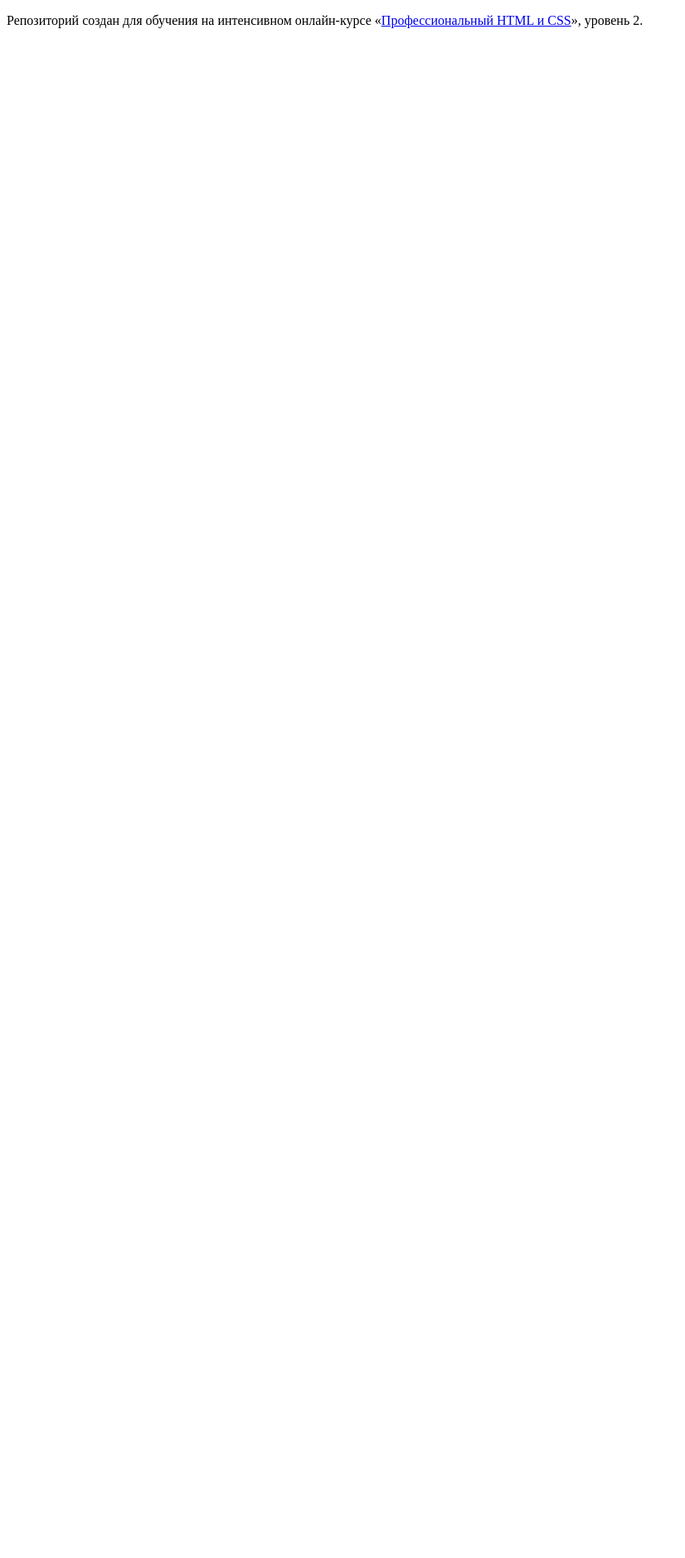
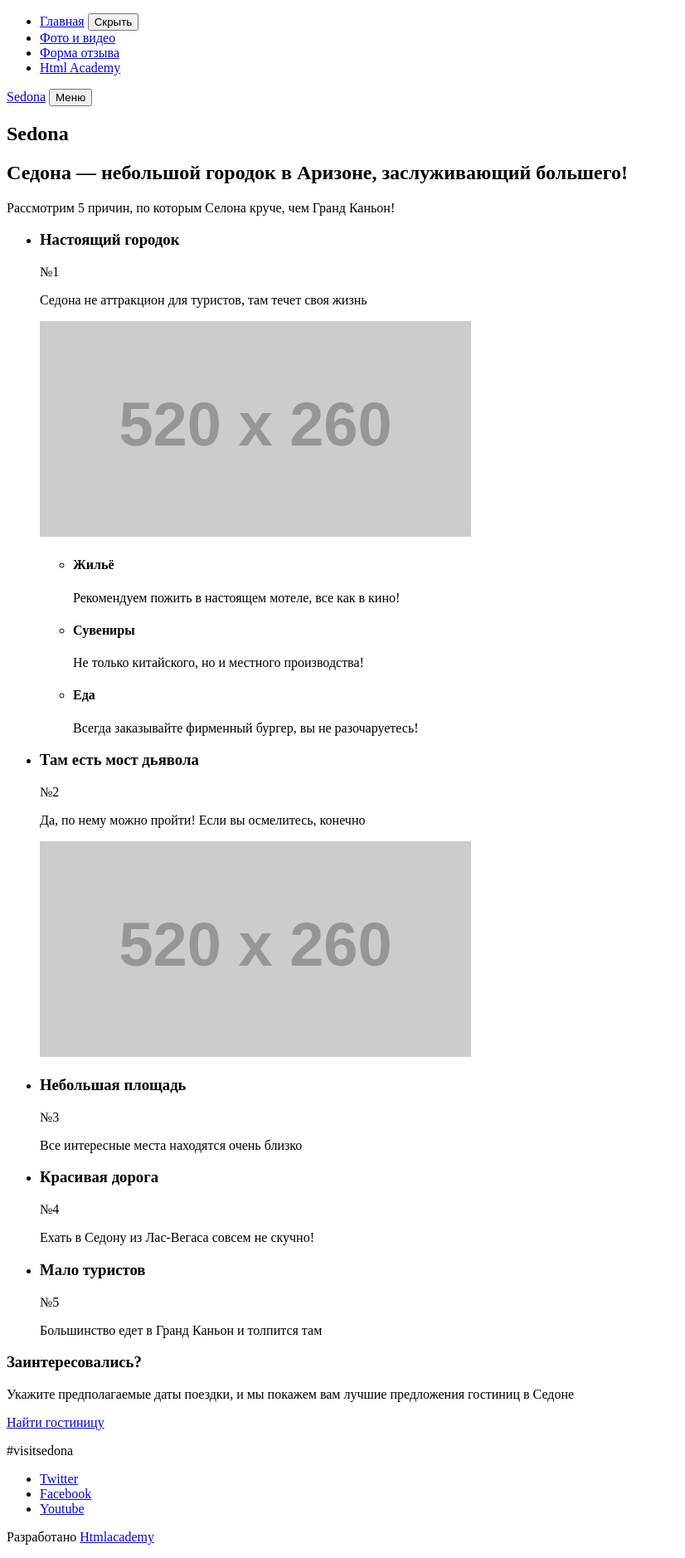
Before and after one commit to mpoliakov/sedona, a website: page source/index.html in a window 1280 px wide. Shown: the whole page at 83% size, without its empty margins (0-826 px from the left). Before the commit the page ends 800 px from the top, so only its background shows below. Drawn offline with Linux system fonts and the light colour scheme; placeholder pictures from the web are drawn by us.

Commit message:
#9 Методичная разметка личного проекта

```diff
--- a/source/index.html
+++ b/source/index.html
@@ -1,12 +1,96 @@
 <!DOCTYPE html>
 <html lang="ru">
-  <head>
-    <meta charset="utf-8">
-    <title>HTML Academy: Седона</title>
-  </head>
-  <body>
-
-    <p>Репозиторий создан для обучения на интенсивном онлайн‑курсе «<a href="https://htmlacademy.ru/intensive/adaptive">Профессиональный HTML и CSS</a>», уровень 2.</p>
-
-  </body>
+<head>
+  <meta charset="utf-8">
+  <title>Седона</title>
+</head>
+<body>
+<header class="header">
+  <nav class="header__site-navigation">
+    <ul class="site-navigation">
+      <li class="site-navigation__item site-navigation__item--active"><a href="index.html">Главная</a>
+        <button class="site-navigation__hide-btn" type="button">Скрыть</button>
+      </li>
+      <li class="site-navigation__item"><a href="photo.html">Фото и видео</a></li>
+      <li class="site-navigation__item"><a href="form.html">Форма отзыва</a></li>
+      <li class="site-navigation__item"><a href="https://htmlacademy.ru/intensive/adaptive">Html Academy</a></li>
+    </ul>
+    <a class="header__sedona-logo sedona-logo" href="/">Sedona</a>
+    <button class="header__menu-btn" type="button">Меню</button>
+    <h1>Sedona</h1>
+  </nav>
+</header>
+<main class="main">
+  <h2 class="main__title">Седона — небольшой городок в Аризоне, заслуживающий большего!</h2>
+  <p class="main__desc">Рассмотрим 5 причин, по которым Селона круче, чем Гранд Каньон!</p>
+  <ul class="reasons-list">
+    <li class="reasons-list__item reason reason--with-photo">
+      <h3 class="reason__title">Настоящий городок</h3>
+      <p class="reason__number">№1</p>
+      <p class="reason__desc">Седона не аттракцион для туристов, там течет своя жизнь</p>
+      <img class="reason__photo" src="http://placehold.it/520x260" width="520" height="260" alt="Фото города">
+      <ul class="advices-list">
+        <li class="advices-list__item advice">
+          <h4 class="advice__title">
+            <span class="advice__icon advice__icon--apartments"></span>
+            Жильё
+          </h4>
+          <p>Рекомендуем пожить в настоящем мотеле, все как в кино!</p>
+        </li>
+        <li class="advices-list__item advice">
+          <h4 class="advice__title">
+            <span class="advice__icon advice__icon--gifts"></span>
+            Сувениры
+          </h4>
+          <p>Не только китайского, но и местного производства!</p>
+        </li>
+        <li class="advices-list__item advice">
+          <h4 class="advice__title">
+            <span class="advice__icon advice__icon--food"></span>
+            Еда
+          </h4>
+          <p>Всегда заказывайте фирменный бургер, вы не разочаруетесь!</p>
+        </li>
+      </ul>
+    </li>
+    <li class="reasons-list__item reason reason--with-photo">
+      <h3 class="reason__title">Там есть мост дьявола</h3>
+      <p class="reason__number">№2</p>
+      <p class="reason__desc">Да, по нему можно пройти! Если вы осмелитесь, конечно</p>
+      <img class="reason__photo" src="http://placehold.it/520x260" width="520" height="260" alt="Мост дьявола">
+    </li>
+    <li class="reasons-list__item reason">
+      <h3 class="reason__title">Небольшая площадь</h3>
+      <p class="reason__number">№3</p>
+      <p class="reason__desc">Все интересные места находятся очень близко</p>
+    </li>
+    <li class="reasons-list__item reason">
+      <h3 class="reason__title">Красивая дорога</h3>
+      <p class="reason__number">№4</p>
+      <p class="reason__desc">Ехать в Седону из Лас-Вегаса совсем не скучно!</p>
+    </li>
+    <li class="reasons-list__item reason">
+      <h3 class="reason__title">Мало туристов</h3>
+      <p class="reason__number">№5</p>
+      <p class="reason__desc">Большинство едет в Гранд Каньон и толпится там</p>
+    </li>
+  </ul>
+  <div class="find-hotel">
+    <h3 class="find-hotel__title">Заинтересовались?</h3>
+    <p>Укажите предполагаемые даты поездки, и мы покажем вам лучшие предложения гостиниц в Седоне</p>
+    <a class="btn" href="#">Найти гостиницу</a>
+  </div>
+  <div class="map"></div>
+</main>
+<footer class="footer">
+  <p class="footer__hash-tag">#visitsedona</p>
+  <ul class="footer__social social">
+    <li class="social__link social__link--twitter"><a href="#">Twitter</a></li>
+    <li class="social__link social__link--facebook"><a href="#">Facebook</a></li>
+    <li class="social__link social__link--youtube"><a href="#">Youtube</a></li>
+  </ul>
+  <p class="footer__copyright">Разработано <a class="htmlacademy-logo"
+                                              href="https://htmlacademy.ru/intensive/adaptive">Htmlacademy</a></p>
+</footer>
+</body>
 </html>
```
Also changed, not shown: source/form.html (added, +106 -0 lines), source/photo.html (added, +69 -0 lines).
